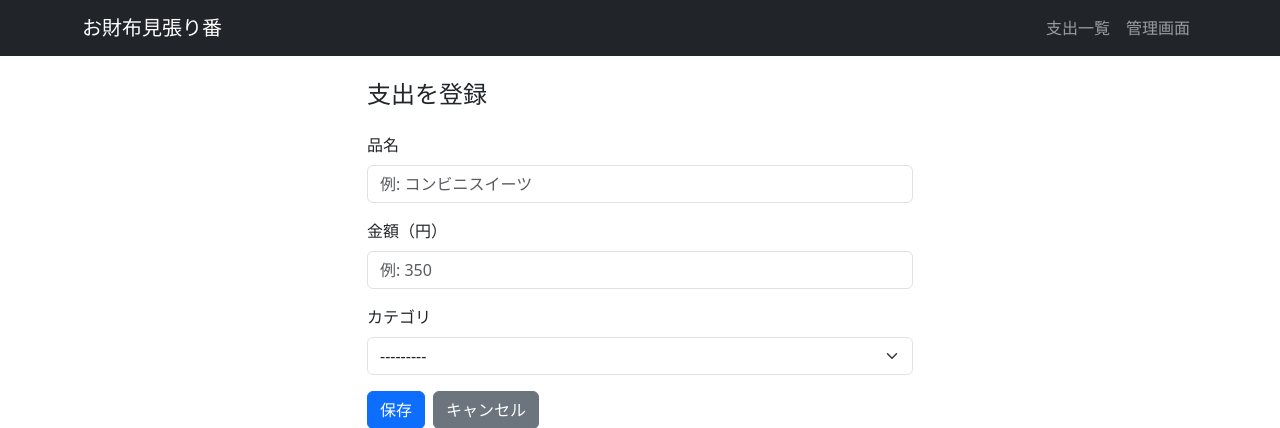
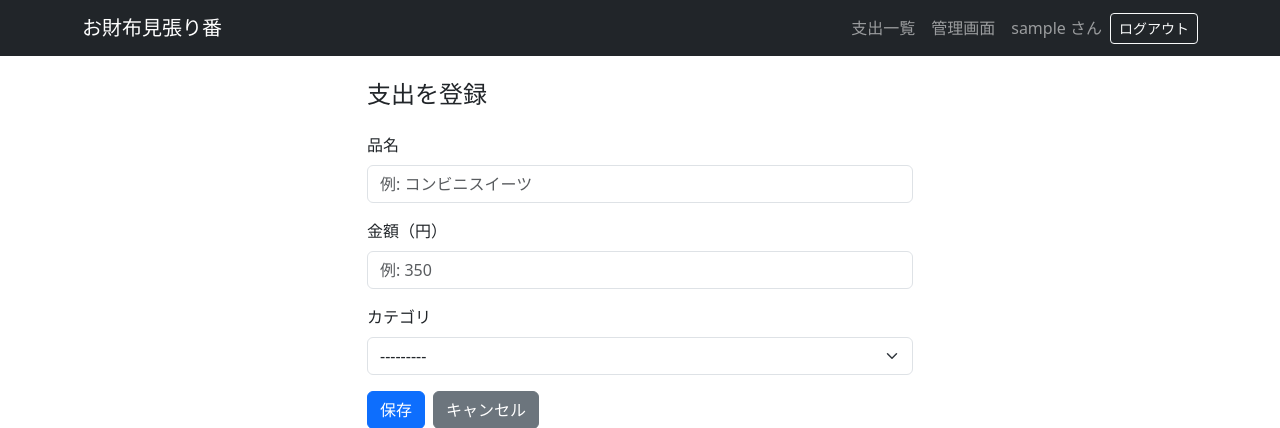
Before and after one commit to linqinchijing015-ship-it/osaihu_mihariban, a Django app: page /expenses/add/ in a window 1280 px wide. Shown: the top 428 px of the page. Run offline with Django 5.2, Linux system fonts and the light colour scheme; the visitor is signed in with stand-in values (Sample User, id 1).

Commit message:
@ feat(front): ナビバーにログアウトボタンを追加（ログイン中のみ・POST形式）
- 認証導入後、ログアウトの画面導線が未実装だったため補修
- Django 5 で LogoutView が POST 専用のため <a href> ではなく <form method="post"> + ボタンで送信
- user.is_authenticated でログイン中だけ表示、ユーザー名も併記
@

```diff
--- a/expenses/templates/expenses/base.html
+++ b/expenses/templates/expenses/base.html
@@ -19,11 +19,24 @@
       <!-- サイト名 -->
       <a class="navbar-brand" href="{% url 'expenses:list' %}">お財布見張り番</a>
 
-      <div class="navbar-nav ms-auto">
+      <div class="navbar-nav ms-auto align-items-lg-center">
         <!-- 支出一覧リンク -->
         <a class="nav-link" href="{% url 'expenses:list' %}">支出一覧</a>
         <!-- 管理画面リンク -->
         <a class="nav-link" href="/admin/">管理画面</a>
+
+        {% if user.is_authenticated %}
+          <!-- ログイン中のユーザー名 -->
+          <span class="navbar-text ms-lg-2">{{ user.username }} さん</span>
+          <!--
+            ログアウト。Django 5 で LogoutView は POST 専用になったため、
+            <a href> ではなく <form method="post"> + ボタンで送信する。
+          -->
+          <form method="post" action="{% url 'logout' %}" class="d-inline ms-lg-2">
+            {% csrf_token %}
+            <button type="submit" class="btn btn-outline-light btn-sm">ログアウト</button>
+          </form>
+        {% endif %}
       </div>
     </div>
   </nav>
```
